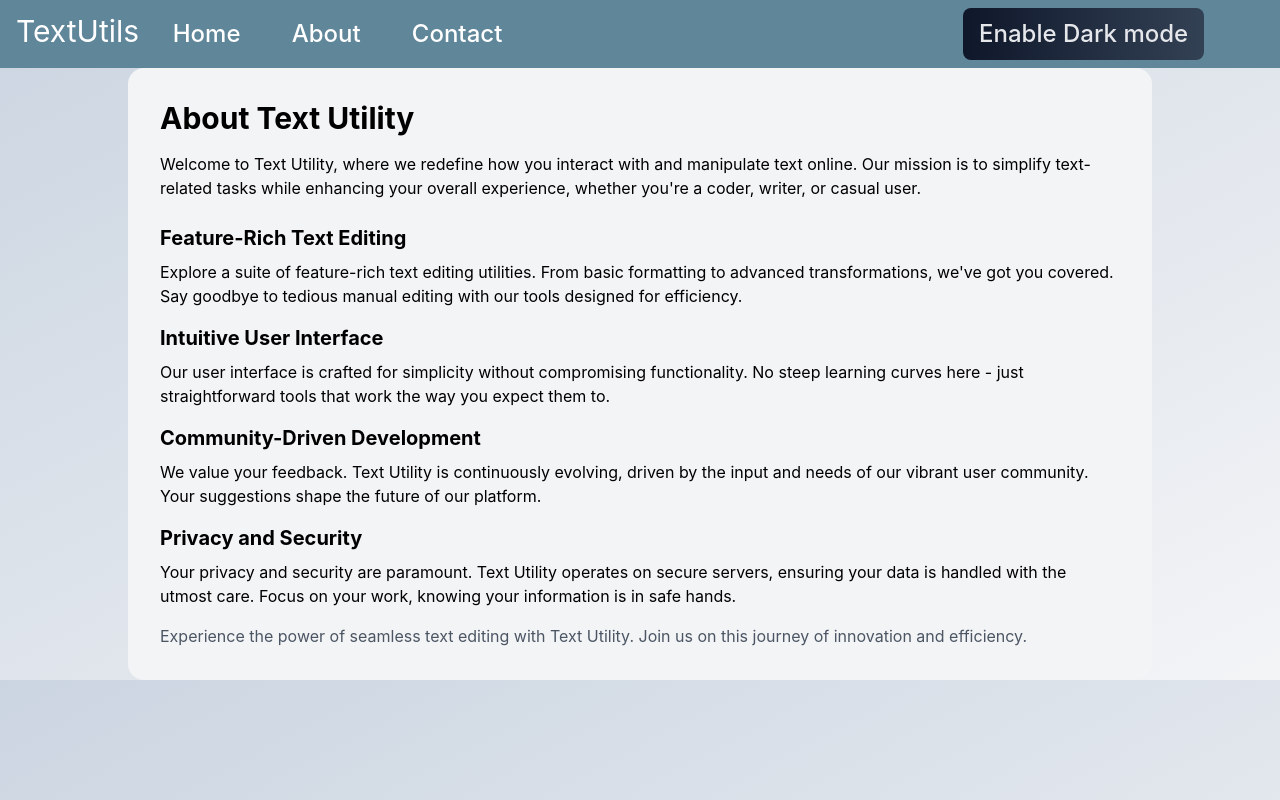
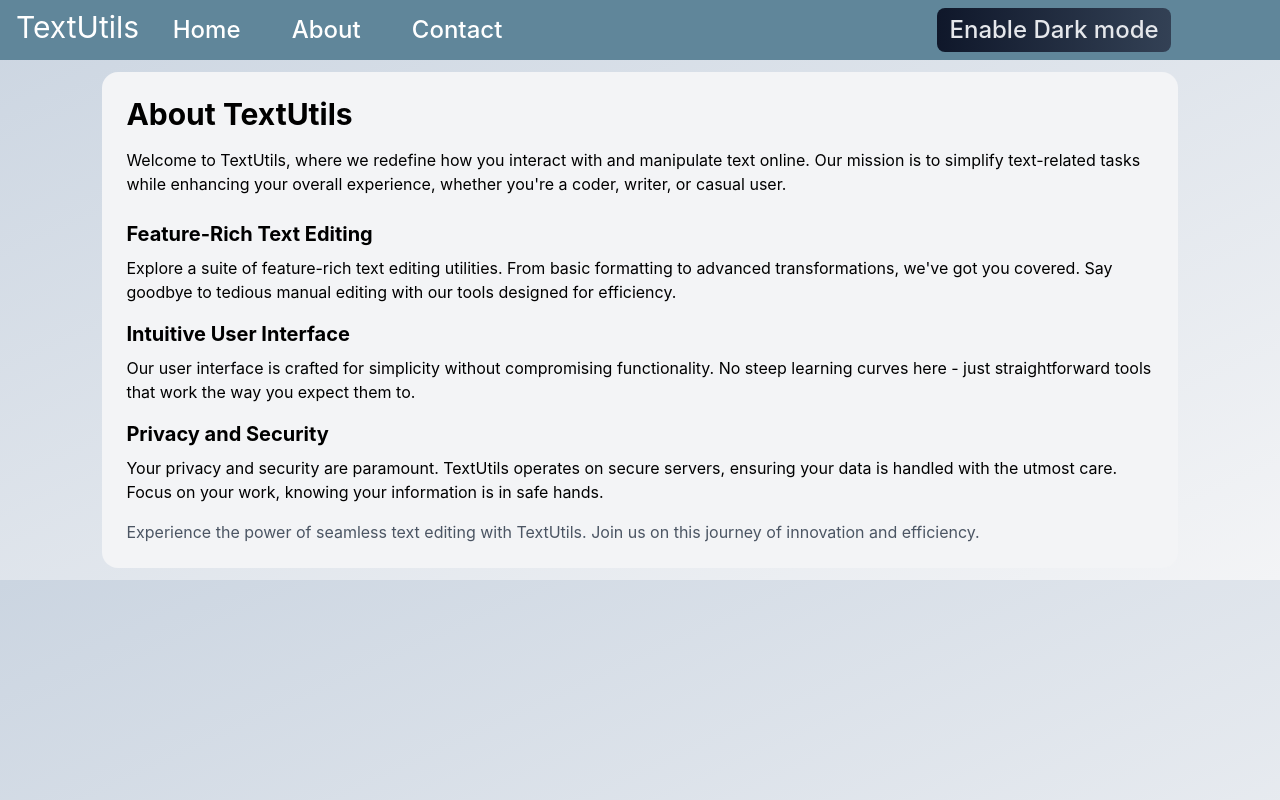
Before and after one commit to contributorsambhav/my-app, a React (Create React App) app: page /about in a window 1280 px wide. Built offline with nearby package versions, Linux system fonts and the light colour scheme.

Commit message:
Routes debugged ; Routing enabled

```diff
--- a/package.json
+++ b/package.json
@@ -6,6 +6,7 @@
     "@testing-library/jest-dom": "^5.17.0",
     "@testing-library/react": "^13.4.0",
     "@testing-library/user-event": "^13.5.0",
+    "@types/react-router-dom": "^5.3.3",
     "react": "^18.2.0",
     "react-dom": "^18.2.0",
     "react-router-dom": "^5.2.0",
--- a/src/App.js
+++ b/src/App.js
@@ -3,36 +3,28 @@ import "./App.css";
 import Navbar from "./Components/Navbar";
 import Textform from "./Components/Textform";
 
-import {
-  BrowserRouter as Router,
-  Switch,
-  Route,
-  Link
-} from "react-router-dom";
+
+import { BrowserRouter as Router, Switch, Route  } from "react-router-dom";
 
 function App() {
   return (
     <>
-    {/* <Navbar title = "Title"></Navbar> */}
-<Router>
-    <Navbar title = "TextUtils" />
+      {/* <Navbar title = "Title"></Navbar> */}
+      <Router>
+        <Navbar title="TextUtils" />
 
-    <Switch>
-          <Route exact path="/about">
-            <AboutUs />
+        <Switch>
+
+          <Route exact path="/about" component = {AboutUs}/>
+
+          <Route exact path="/">
+            <Textform></Textform>
           </Route>
 
-          <Route exact path="/">
-            <Textform />
-          </Route>
 
         </Switch>
-
-</Router>
-
-
+      </Router>
     </>
-
   );
 }
 
--- a/src/Components/AboutUs.js
+++ b/src/Components/AboutUs.js
@@ -2,11 +2,11 @@ import React from 'react';
 
 const AboutUs = () => {
   return (
-    <div className="bg-gray-100 p-8 max-w-5xl rounded-2xl mx-auto">
+    <div className="bg-gray-100 p-6 my-3 w-[84%] rounded-2xl mx-auto">
 
-      <h1 className="text-3xl font-bold mb-4">About Text Utility</h1>
+      <h1 className="text-3xl font-bold mb-4">About TextUtils</h1>
 
-      <p className="mb-6">Welcome to Text Utility, where we redefine how you interact with and manipulate text online. Our mission is to simplify text-related tasks while enhancing your overall experience, whether you're a coder, writer, or casual user.</p>
+      <p className="mb-6">Welcome to TextUtils, where we redefine how you interact with and manipulate text online. Our mission is to simplify text-related tasks while enhancing your overall experience, whether you're a coder, writer, or casual user.</p>
 
       <h2 className="text-xl font-bold mb-2">Feature-Rich Text Editing</h2>
       <p className="mb-4">Explore a suite of feature-rich text editing utilities. From basic formatting to advanced transformations, we've got you covered. Say goodbye to tedious manual editing with our tools designed for efficiency.</p>
@@ -14,13 +14,10 @@ const AboutUs = () => {
       <h2 className="text-xl font-bold mb-2">Intuitive User Interface</h2>
       <p className="mb-4">Our user interface is crafted for simplicity without compromising functionality. No steep learning curves here - just straightforward tools that work the way you expect them to.</p>
 
-      <h2 className="text-xl font-bold mb-2">Community-Driven Development</h2>
-      <p className="mb-4">We value your feedback. Text Utility is continuously evolving, driven by the input and needs of our vibrant user community. Your suggestions shape the future of our platform.</p>
+      <h2 className="text-xl font-bold mb-2">Privacy and Security</h2>
+      <p className="mb-4">Your privacy and security are paramount. TextUtils operates on secure servers, ensuring your data is handled with the utmost care. Focus on your work, knowing your information is in safe hands.</p>
 
-      <h2 className="text-xl font-bold mb-2">Privacy and Security</h2>
-      <p className="mb-4">Your privacy and security are paramount. Text Utility operates on secure servers, ensuring your data is handled with the utmost care. Focus on your work, knowing your information is in safe hands.</p>
-
-      <p className="text-gray-600">Experience the power of seamless text editing with Text Utility. Join us on this journey of innovation and efficiency.</p>
+      <p className="text-gray-600">Experience the power of seamless text editing with TextUtils. Join us on this journey of innovation and efficiency.</p>
 
     </div>
   );
--- a/src/Components/Navbar.js
+++ b/src/Components/Navbar.js
@@ -9,7 +9,7 @@ export default function Navbar(props) {
     let root = document.getElementById("root");
     console.log(root);
     count += 1
-if (count%2==0){
+if (count%2===0){
   root.style.filter = "invert(90%)"
   setTgl("Enable Light mode")
 }else{
@@ -22,14 +22,16 @@ if (count%2==0){
     <div className="App">
       <div className="navbar ">
         <nav>
-          <ul className='justify-center items-center'>
+          <ul className='justify-center items-baseline'>
 
             <span className='mx-2 text-3xl '>{props.title}</span>
 
-            <li><Link to="/"></Link>Home</li>
+
+            <li><Link to="/">Home</Link></li>
             <li><Link to="/about">About</Link></li>
-            <li><Link to="/">Contact</Link></li>
-            <li><button className="text-gray-200 rounded-lg bg-gradient-to-r from-slate-900 to-slate-700 px-4 py-2 ml-[32vw]" onClick={toggleDark}>{tgl}</button></li>
+            <li><Link to="/contact">Contact</Link></li>
+
+            <li><button className="text-gray-200 rounded-lg bg-gradient-to-r from-slate-900 to-slate-700 px-3 py-1 ml-[30vw]" onClick={toggleDark}>{tgl}</button></li>
           </ul>
         </nav>
       </div>
--- a/src/Components/Textform.js
+++ b/src/Components/Textform.js
@@ -2,7 +2,7 @@ import React, { useState } from "react";
 
 // let name = "sambhav";
 export default function Textform() {
-  const [text, setText] = useState("Sample text");
+  const [text, setText] = useState("");
   let newText = text.toUpperCase();
   let tackxt = document.getElementById("exampleFormControlTextarea1");
   let words = text.split(" ");
```
Also changed, not shown: src/index.js (+10 -4 lines), 1 other file (tests, documents, lock files or other folders).
